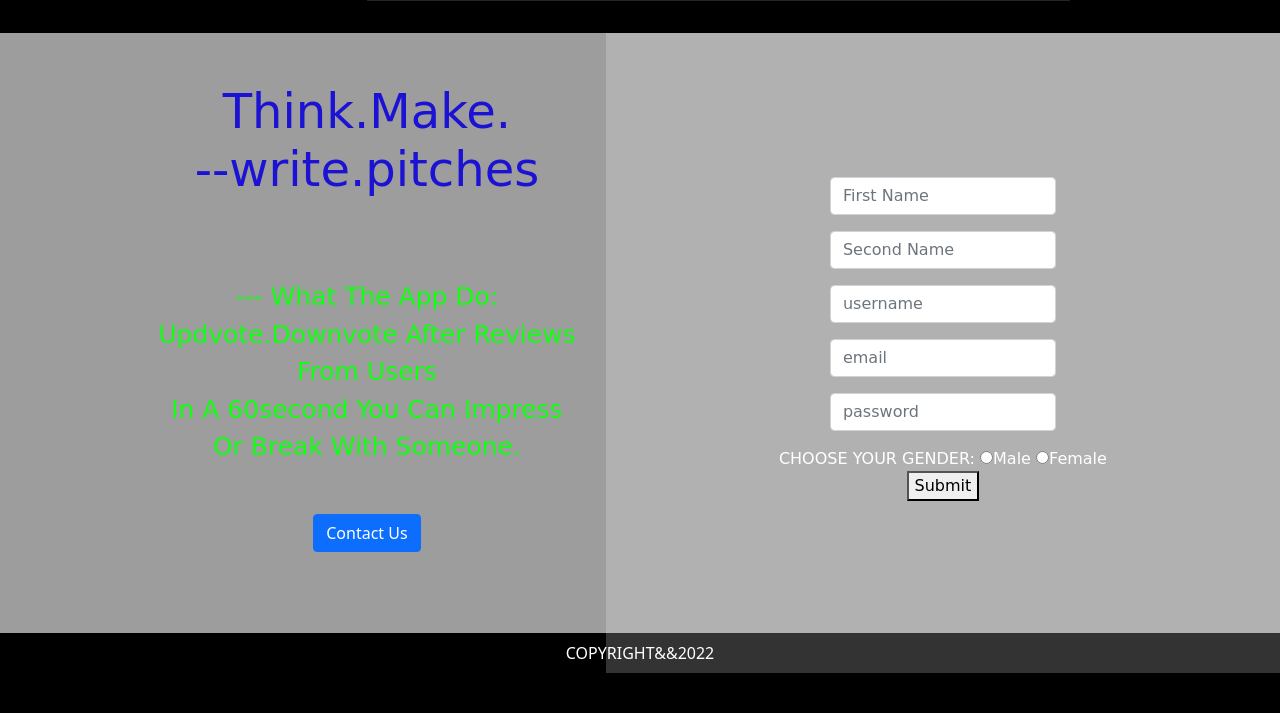
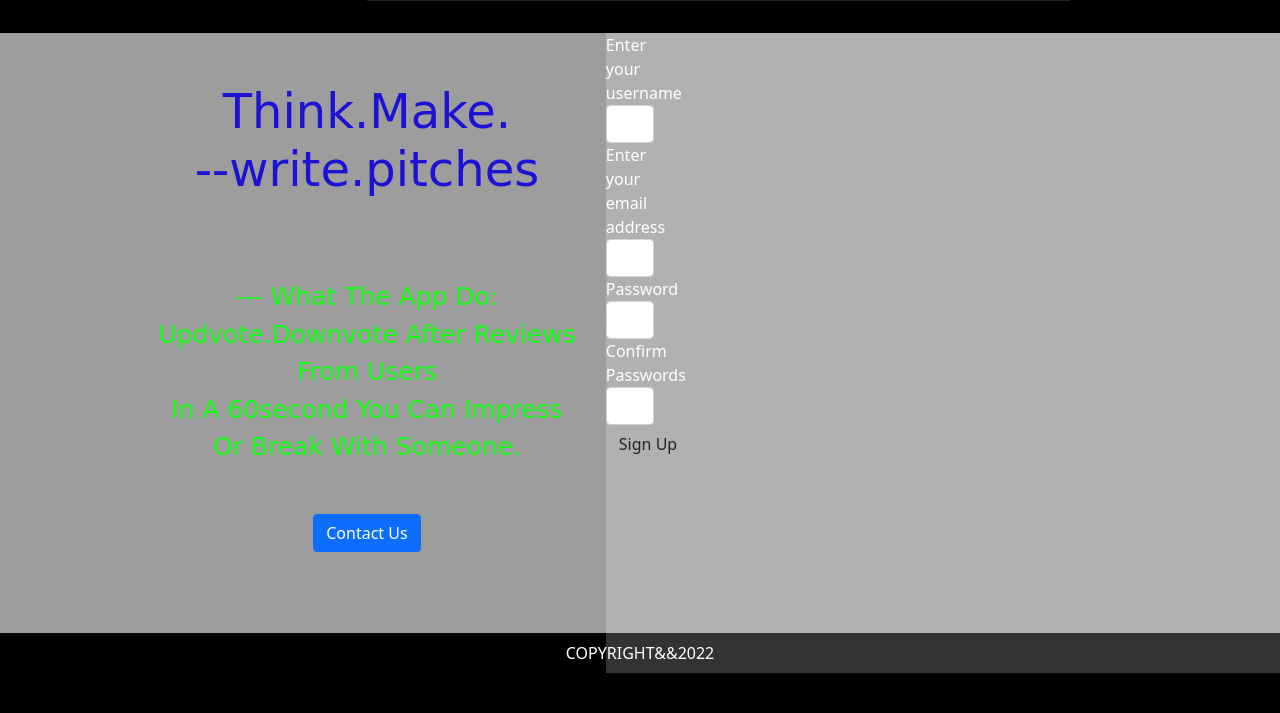
Before and after one commit to KialoHezz/Sign-up, a Flask app: template app/templates/signup.html in a window 1280 px wide. Shown: the part 87-800 px from the top of the page. Run offline with Flask 2, Linux system fonts and the light colour scheme; the template is opened without the code that fills it: values that come from a table or form of the project are taken from there, others are empty; some libraries are stand-ins or nearby versions; some web fonts are replaced.

Commit message:
Register the routes of authentication(signin and signup)

```diff
--- a/app/__init__.py
+++ b/app/__init__.py
@@ -4,6 +4,7 @@ from config import config_options
 # from app import db
 from flask_sqlalchemy import SQLAlchemy
 from flask_login import LoginManager
+from flask_bootstrap import Bootstrap
 
 
 login_manager = LoginManager()
@@ -22,6 +23,7 @@ def create_app(config_name):
     # init flask extensions for
     login_manager.init_app(app)
     db.init_app(app)
+    bootstrap = Bootstrap(app)
 
     # register our blueprint
     from .main import main as main_blueprint
--- /dev/null
+++ b/app/auth/forms.py
@@ -0,0 +1,21 @@
+import email
+from unicodedata import name
+from wsgiref.validate import validator
+from flask_wtf import FlaskForm
+from wtforms import Form, BooleanField, StringField, PasswordField, validators,SubmitField
+from ..models import User
+
+
+class SignupForm(FlaskForm):
+    username = StringField('Enter your username',[validators.DataRequired()])
+    email = StringField('Enter your email address', [validators.DataRequired(), validators.Email()])
+    password = PasswordField('Password',[validators.DataRequired(), validators.EqualTo('password_confirm',message = 'Passwords must match')])
+    password_confirm = PasswordField('Confirm Passwords',[validators.DataRequired()])
+    submit = SubmitField('Sign Up')
+
+
+class SigninForm(FlaskForm):
+    email = StringField('Enter your email address',[validators.DataRequired()])
+    password = PasswordField('Password',[validators.DataRequired(), validators.EqualTo('password')])
+    remember = BooleanField('Remember me')
+    submit = SubmitField('Sign In')
--- a/app/models.py
+++ b/app/models.py
@@ -10,7 +10,7 @@ pass db.Model as arqument to connect our class User and allow communication btn
 class User(db.Model,UserMixin):
     __tablename__ = 'users'
     id = db.Column(db.Integer, primary_key=True)
-    name = db.Column(db.String(100))
+    username = db.Column(db.String(100))
     email = db.Column(db.String(100))
     password_secure = db.Column(db.String(50))
 
--- a/app/static/css/index.css
+++ b/app/static/css/index.css
@@ -70,6 +70,10 @@ body {
   margin-top: 1rem;
 }
 
+.sign{
+  width: 3rem;
+}
+
 /* footer of body */
 .footer {
     text-align: center;
--- a/app/templates/navbar.html
+++ b/app/templates/navbar.html
@@ -44,14 +44,14 @@
             <li class="nav-item">
               <a
                 class="nav-link active getonright"
-                href="{{url_for('main.signin')}}"
+                href="{{url_for('auth.signin')}}"
                 aria-current="page"
 
                 >signin</a
               >
             </li>
             <li class="nav-item">
-              <a class="nav-link active" aria-current="page" href="{{url_for('main.signup')}}">signup</a>
+              <a class="nav-link active" aria-current="page" href="{{url_for('auth.signup')}}">signup</a>
             </li>
           </ul>
         </div>
--- a/app/templates/signup.html
+++ b/app/templates/signup.html
@@ -1,46 +1,12 @@
-{% extends "base.html"%}
+{% extends 'base.html'%}
+{% import 'bootstrap/wtf.html' as wtf%}
+
 {% block displayContent %}
 
-<div class="forms">
-    <form>
-   <div class="signup">
-        <label for="fname">
-        <input  class="form-control len" type="text" name="fname" placeholder="First Name" required>
-    </label>
-   </div>
-    <div class="signup">
-        <label for="sname">
-        <input class="form-control len" type="text" name="sname" placeholder="Second Name" required>
-    </label>
-    </div>
-   <div class="signup">
-        <label for="username">
-        <input class="form-control" type="text" name="username" placeholder="username" required>
-    </label>
-   </div>
-   <div class="signup">
-        <label for="email">
-        <input class="form-control" type="text" name="email" placeholder="email" required>
-    </label>
-   </div>
 
-    <div class="signup">
-        <label for="password">
-        <input  class="form-control" type="text" name="password" placeholder="password" required>
-    </label>
-    </div>
-    <div class="signup">
-        <label for="email">CHOOSE YOUR GENDER:
-        <input type="radio" name="email"  required>Male
-        <input type="radio" name="email"  required>Female
-    </label>
-    </div>
-
-    <div class="button">
-        <button type="submit">Submit</button>
-    </div>
-
-</form>
+<div class="sign">
+    {{wtf.quick_form(Form)}}
 </div>
 
+
 {% endblock %}
--- a/config.py
+++ b/config.py
@@ -1,8 +1,8 @@
 # from distutils.debug import DEBUG
-
+import os
 
 class config:
-    pass
+    SECRET_KEY=os.environ.get('SECRET_KEY')
 
 class Devconfig(config):
     DEBUG = True
```
Also changed, not shown: app/auth/views.py (+33 -4 lines), app/main/views.py (+0 -9 lines), app/templates/signin.html (+8 -20 lines), requirements.txt (+9 -4 lines), app/main/forms.py (deleted).
